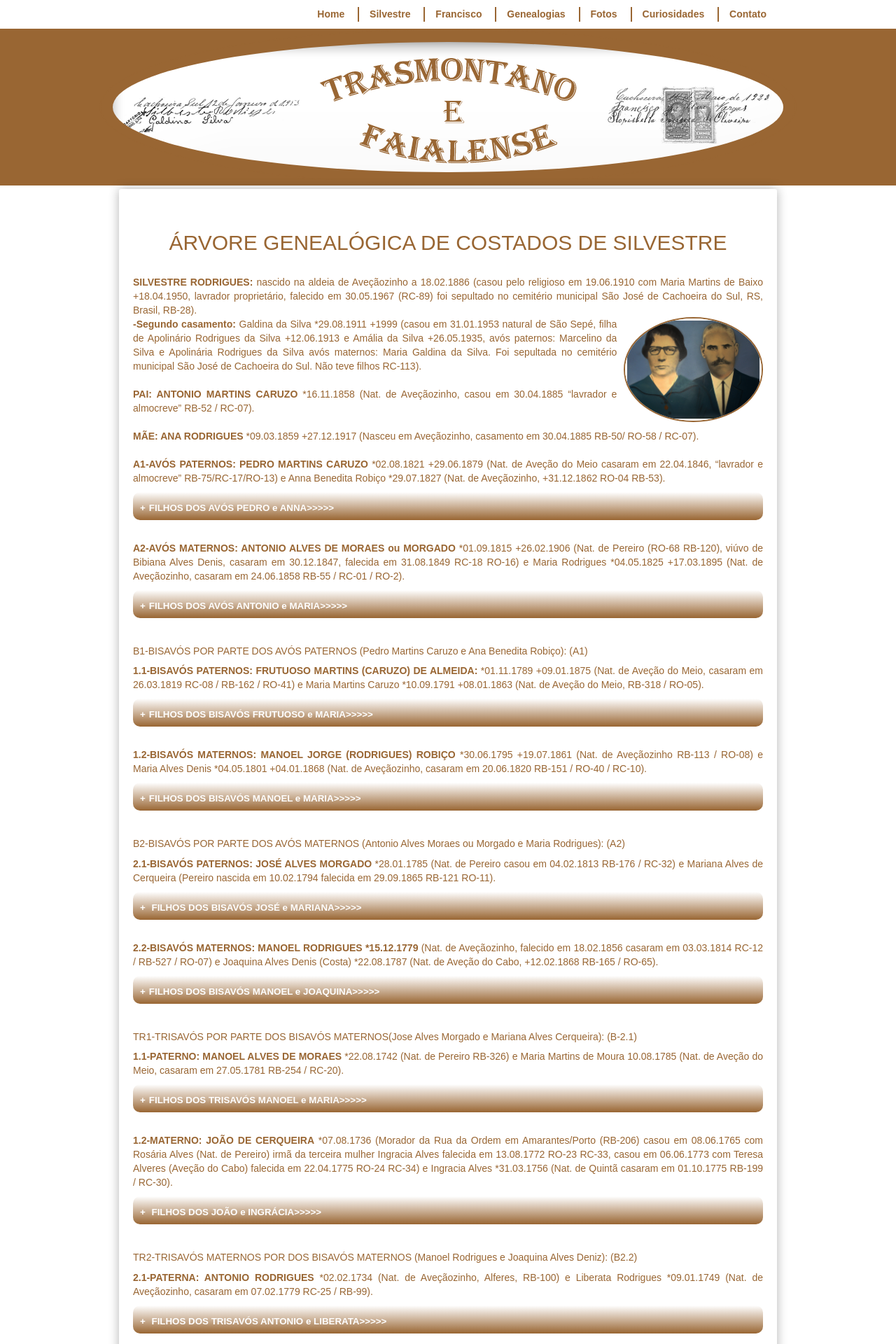
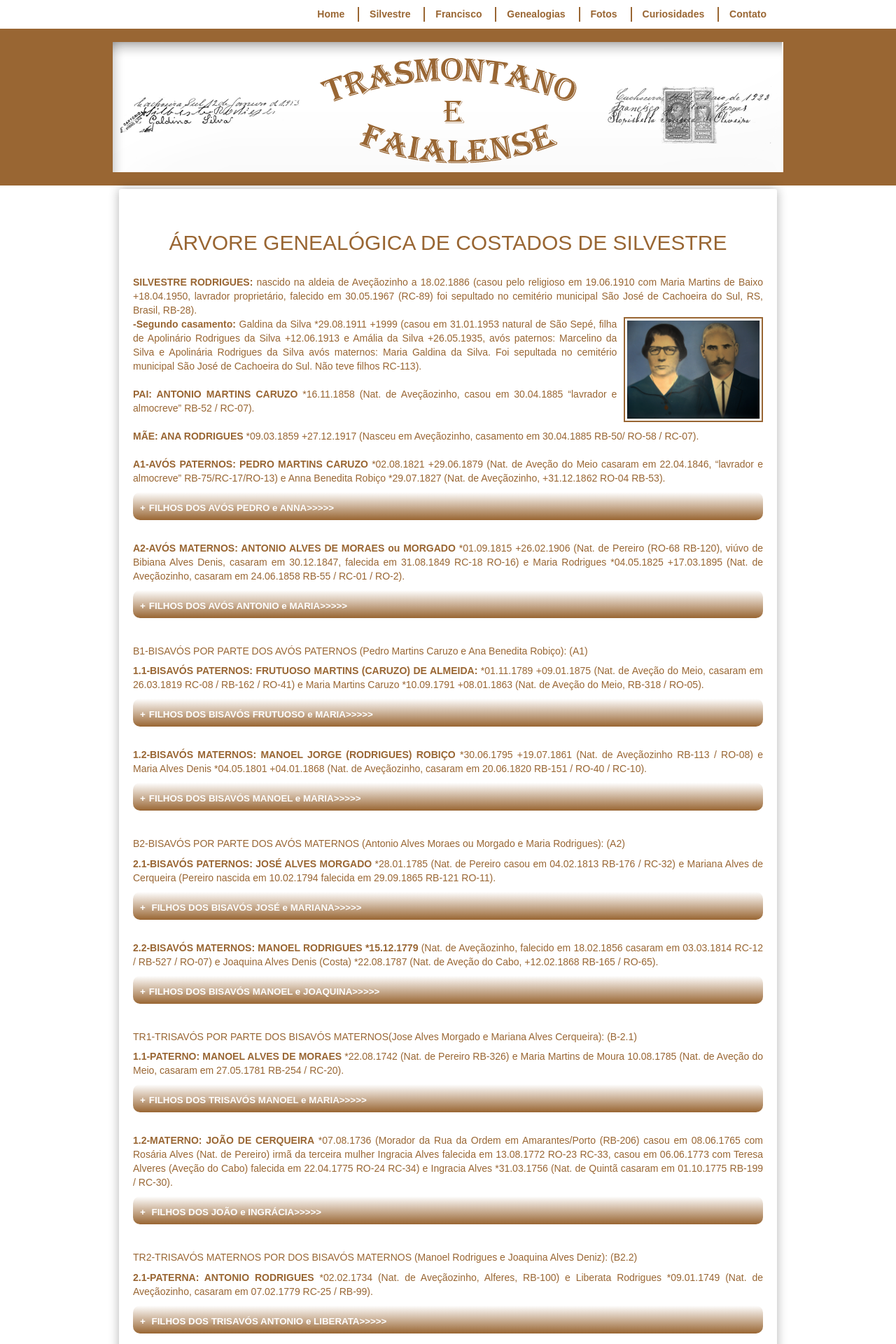
Before and after one commit to claudiovargas1955/claudiovargas1955.github.io, a Jekyll site: the page built from _pages/arvore-genealogica-de-costados-de-silvestre.html, in a window 1280 px wide. Shown: the top 1920 px of the page at 70% size. Built offline with Jekyll 4.4.1, drawn with Linux system fonts in a browser that asks for light colours; some web fonts are replaced.

Commit message:
Update arvore-genealogica-de-costados-de-silvestre.html

```diff
--- a/_pages/arvore-genealogica-de-costados-de-silvestre.html
+++ b/_pages/arvore-genealogica-de-costados-de-silvestre.html
@@ -26,12 +26,12 @@ details[open] summary {color:#996633;
                        }
    .esq{border:#996633 solid 2px;
         margin-right:10px;
+        border-radius:1000%;
         }
    .dir{border:#996633 solid 2px;
         margin-left:10px;
         }
    img {border:#996633 solid 2px;
-        border-radius: 100%;
         margin-left:10px;
         }
 </style>
```
